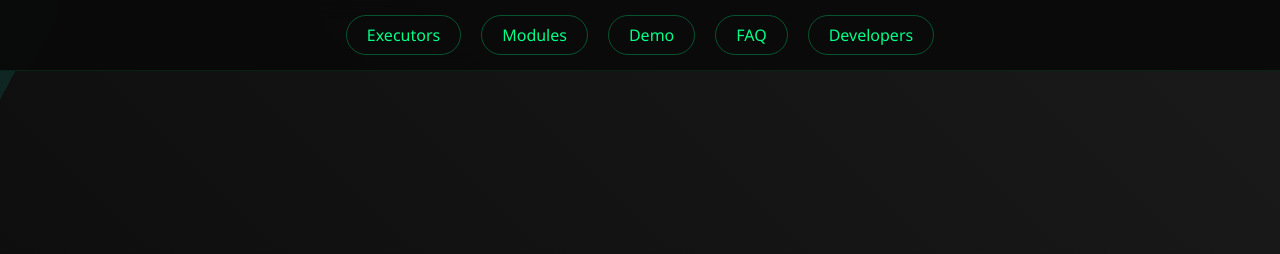
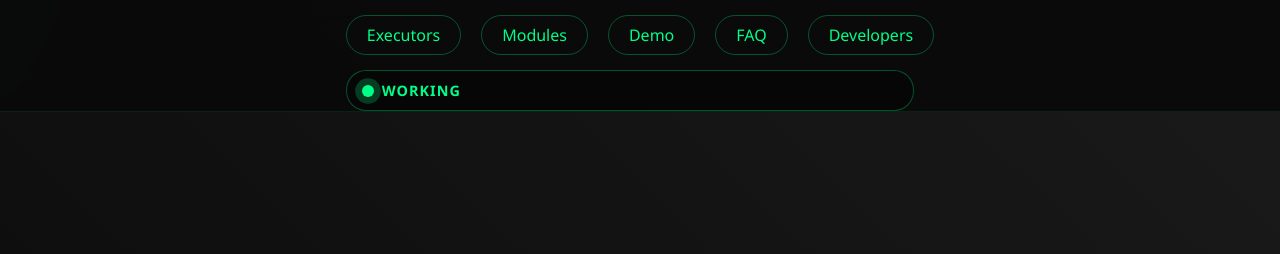
Before and after one commit to OverhaulxNullzen/Nullzen.github.io, a plain HTML site: page index.html in a window 1280 px wide. Shown: the top 254 px of the page. Drawn offline with Linux system fonts and the light colour scheme; files whose address does not match are found by name.

Commit message:
Update index.html

```diff
--- a/index.html
+++ b/index.html
@@ -16,6 +16,10 @@
                 <button class="nav-button" data-section="demo">Demo</button>
                 <button class="nav-button" data-section="faq">FAQ</button>
                 <button class="nav-button" data-section="developers">Developers</button>
+            </div>
+            <div class="status-indicator">
+                <div class="status-circle"></div>
+                <div class="status-text">WORKING</div>
             </div>
         </div>
     </nav>
@@ -256,7 +260,7 @@
                 </div>
                 <div class="detail-item">
                     <h4>Last Updated</h4>
-                    <p>2025-06-04</p>
+                    <p>2025-16-04</p>
                 </div>
             </div>
         </div>
```
